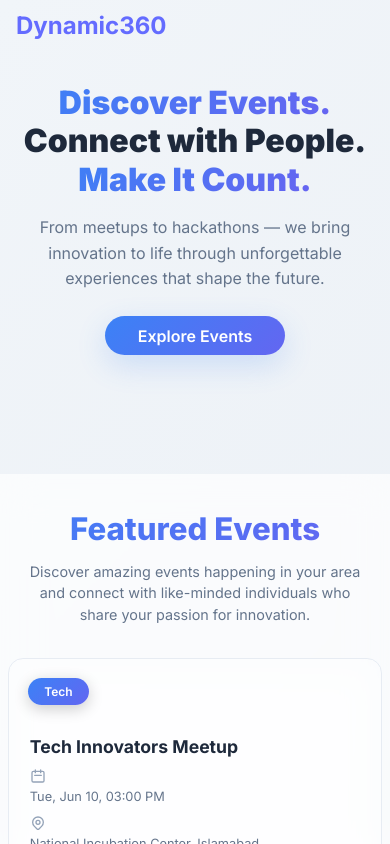
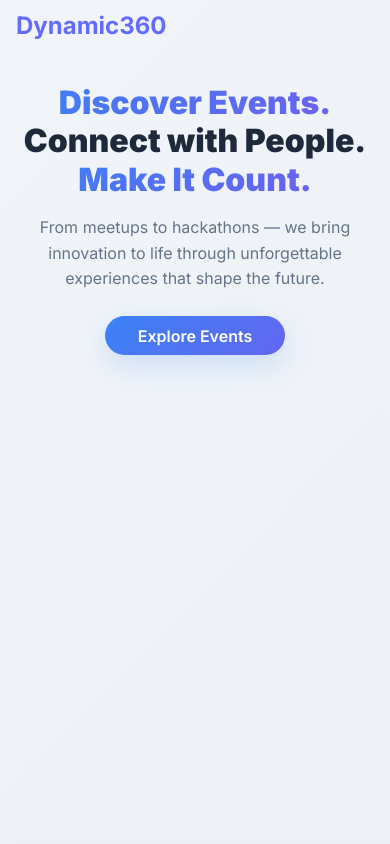
Before and after one commit to ChaudaryAbdullah/dynamic-360, a React (Vite) app: page / in a window 390 px wide. Shown: the top 844 px of the page. Built offline with nearby package versions, Linux system fonts and the light colour scheme.

Commit message:
first commit

```diff
--- a/src/styles/Home.css
+++ b/src/styles/Home.css
@@ -157,7 +157,7 @@ body {
 /* Hero Section */
 .hero-section {
   padding: 1rem;
-  min-height: 50vh;
+  min-height: 100vh;
   display: flex;
   align-items: center;
   position: relative;
@@ -523,7 +523,6 @@ body {
 
   .hero-section {
     padding: 2rem 1rem;
-    min-height: 50vh;
   }
 
   .hero-title {
@@ -651,7 +650,6 @@ body {
   }
   .hero-section {
     padding: 1.5rem 0.5rem;
-    min-height: 50vh;
   }
 
   .hero-title {
@@ -822,7 +820,6 @@ body {
     margin: 0.4rem;
   }
   .hero-section {
-    min-height: 50vh;
     padding: 1rem;
   }
 
```
